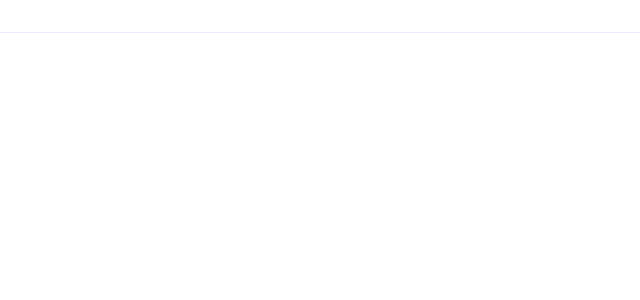
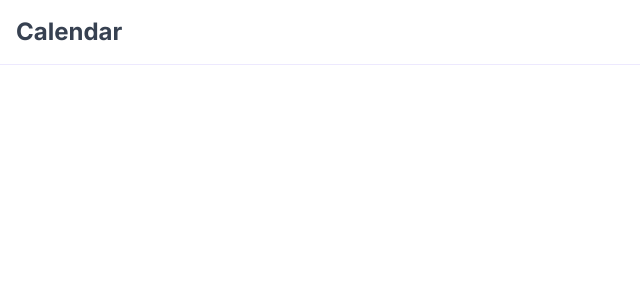
Before and after one commit to KennedyMungai/full_calendar_intro, a Next.js app: page / in a window 1280 px wide. Shown: the top 300 px of the page, without its empty margins (0-640 px from the left). Built offline with nearby package versions, Linux system fonts and the light colour scheme.

Commit message:
Added a heading for the main page of the app

```diff
--- a/app/page.tsx
+++ b/app/page.tsx
@@ -1,7 +1,9 @@
 export default function Home() {
 	return (
 		<>
-			<nav className='flex justify-between mb-12 border-b border-violet-100 p-4'></nav>
+			<nav className='flex justify-between mb-12 border-b border-violet-100 p-4'>
+        <h1 className="font-bold text-2xl text-gray-700">Calendar</h1>
+      </nav>
 			<main className='flex h-full flex-col items-center justify-between p-24'></main>
 		</>
 	)
```
